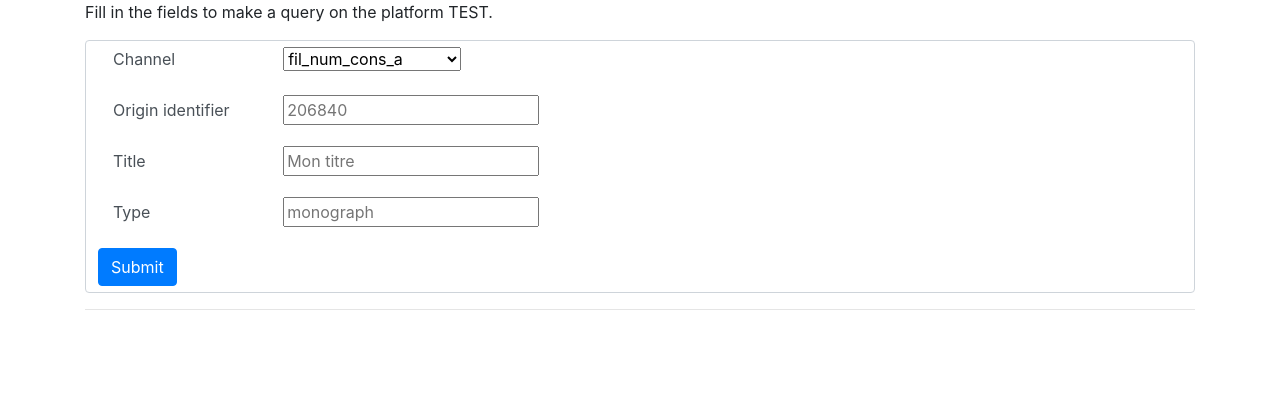
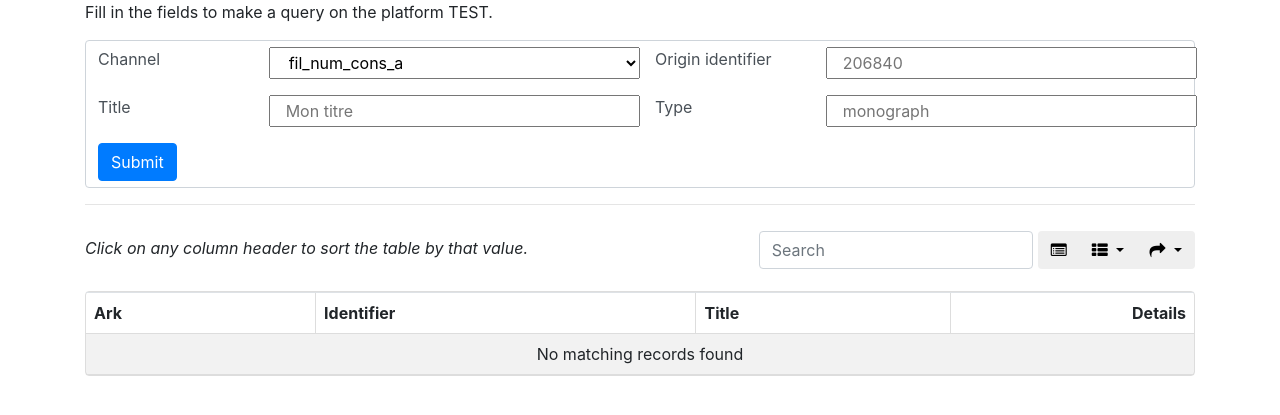
Before and after one commit to tledoux/spar-mets-viewer, a Flask app: page /search in a window 1280 px wide. Shown: the part 56-471 px from the top of the page. Run offline with Flask 2, Linux system fonts and the light colour scheme; some libraries are stand-ins or nearby versions.

Commit message:
use table for responses on sparql query

```diff
--- /dev/null
+++ b/SPARMETSViewer/static/samples/sparqlResponse2.json
@@ -0,0 +1,6 @@
+
+{ "head": { "link": [], "vars": ["ark", "identifiant", "titre"] },
+  "results": { "distinct": false, "ordered": true, "bindings": [
+    { "ark": { "type": "uri", "value": "ark:/12148/bpt6k206840w" }	, "identifiant": { "type": "literal", "value": "206840" }	, "titre": { "type": "literal", "value": "Impressions de Sicile / Princesse Marie Wolkonsky" }},
+    { "ark": { "type": "uri", "value": "ark:/12148/bpt6k206841w" }	, "identifiant": { "type": "literal", "value": "206841" }	, "titre": { "type": "literal", "value": "Mon test" }}
+  ] } }
--- a/SPARMETSViewer/templates/base.html
+++ b/SPARMETSViewer/templates/base.html
@@ -17,8 +17,7 @@
       see documentation at http://bootstrap-table.wenzhixin.net.cn/documentation/
     -->
     <link rel="stylesheet" href="/static/css/bootstrap-table.min.css">
-    <link rel="stylesheet" href="/static/css/bootstrap-treeview.min.css">
-    <link rel="stylesheet" href="/static/css/timeline.css">
+    {% block stylesheet %}{%endblock%}
 
     <script type="text/javascript" src="/static/js/jquery.min.js"></script>
     <!--<script type="text/javascript" src="/static/js/bootstrap.min.js"></script>-->
@@ -30,10 +29,8 @@
     <script type="text/javascript" src="/static/js/bootstrap-table-export.min.js"></script>
 <!--    <script type="text/javascript" src="http://rawgit.com/hhurz/tableExport.jquery.plugin/master/tableExport.js"></script>-->
     <script type="text/javascript" src="/static/js/tableExport.js"></script>
-    <script type="text/javascript" src="/static/js/bootstrap-treeview.min.js"></script>
-    <script type="text/javascript" src="/static/js/d3.v3.min.js"></script>
-    <script type="text/javascript" src="/static/js/d3sparql.js"></script>
     <script type="text/javascript" src="/static/js/rdfDecorator.js"></script>
+    {% block javascriptlib %}{%endblock%}
 </head>
 <body>
 <nav class="navbar navbar-dark bg-primary">
--- a/SPARMETSViewer/templates/search.html
+++ b/SPARMETSViewer/templates/search.html
@@ -3,16 +3,17 @@
   <div class="well">
   <p>{{ _('Fill in the fields to make a query on the platform %(platform)s.', platform=access_platform) }}</p>
   </div>
-  <form class="form-control" enctype="multipart/form-data">
-    <div class="form-group">
-      <label for="channel" class="control-label col-sm-2">{{ _('Channel') }}</label>
+
+  <div class="form-control">
+    <div class="form-group row">
+      <label for="channel" class="control-label col-md-2">{{ _('Channel') }}</label>
       <!--
 SELECT ?c (STRAFTER(STR(?uri), "context/") AS ?alias) WHERE {
   ?c a sparcontext:channel.
   ?c owl:sameAs ?uri.
 } ORDER BY ?uri LIMIT 100
       -->
-      <select id="channel">
+      <select id="channel" class="control-label col-md-4">
         <option value="ark:/12148/br2d2f5z">fil_addn_a</option>
         <option value="ark:/12148/br2d2f66">fil_addn_b</option>
         <option value="ark:/12148/br2d26qc">fil_aud_b</option>
@@ -42,43 +43,99 @@ SELECT ?c (STRAFTER(STR(?uri), "context/") AS ?alias) WHERE {
         <option value="ark:/12148/br2d2cd7">fil_ta_mnpp01</option>
         <option value="ark:/12148/br2d2dkn">fil_ta_mqb01</option>
       </select>
+    <!--</div>
+    <div class="form-group">-->
+      <label for="origin_id" class="control-label col-md-2">{{ _('Origin identifier') }}</label>
+      <input type="text" name="origin_id" id="origin_id" class="col-md-4" placeholder="206840"/>
     </div>
-    <div class="form-group">
-      <label for="origin_id" class="control-label col-sm-2">{{ _('Origin identifier') }}</label>
-      <input type="text" name="origin_id" id="origin_id" placeholder="206840"/>
+    <div class="form-group row">
+      <label for="title" class="control-label col-md-2">{{ _('Title') }}</label>
+      <input type="text" name="title" id="title" class="col-md-4" placeholder="Mon titre"/>
+    <!--</div>
+    <div class="form-group">-->
+      <label for="type" class="control-label col-md-2">{{ _('Type') }}</label>
+      <input type="text" name="type" id="type" class="col-md-4" placeholder="monograph"/>
     </div>
-    <div class="form-group">
-      <label for="title" class="control-label col-sm-2">{{ _('Title') }}</label>
-      <input type="text" name="title" id="title" placeholder="Mon titre"/>
-    </div>
-    <div class="form-group">
-      <label for="type" class="control-label col-sm-2">{{ _('Type') }}</label>
-      <input type="text" name="type" id="type" placeholder="monograph"/>
-    </div>
-    <button class="btn btn-primary" id="btnSubmit" type="button" onclick="exec()">{{ _('Submit') }}</button>
-  </form>
+    <button class="btn btn-primary" id="btnSubmit" type="button">{{ _('Submit') }}</button>
+  </div>
   <hr />
-  <div id="progress" hidden>
-    <div class="row">
-        <div class="col-md-12">
-            <div class="alert alert-info" role="alert">
-                <p class="text-center"><span class="fa fa-refresh fa-spin fa-2x"></span> {{ _('Search in progress.') }}</p>
-            </div>
-        </div>
-    </div>
+  <div id="result">
+  <div id="toolbar">
+  <p><em>{{ _('Click on any column header to sort the table by that value.') }}</em></p>
   </div>
-  <!-- TODO replace by a table -->
-  <div id="result"></div>
+  <table id="table"
+        data-toolbar="#toolbar"
+        data-icons-prefix="fa"
+        data-buttons-class="default"
+        data-striped="true"
+        data-sortable="true"
+        data-search="true"
+        data-show-refresh="false"
+        data-show-toggle="true"
+        data-show-columns="true"
+        data-show-export="true"
+        data-locale="{{ _('en') }}"
+        data-unique-id="ark"
+  >
+  </table>
+  <br/><br />
+  </div>
+
   <script>
+    var $table = $("#table")
+    var $button = $("#btnSubmit")
+    $(function () {
+        $button.click(function () {
+            exec()
+            //$table.bootstrapTable('load', exec());
+        });
+    });
+
+    function addDetail(value, row, index, field) {
+      return '<a href="/upload?ark=' + row['ark'] + '"><button class="btn btn-primary"><span class="fa fa-arrow-circle-down"></span> {{ _("Upload") }}</span></button></a>'
+    }
+
+    function initTable() {
+        $table.bootstrapTable({
+            exportOptions: { ignoreColumn: [3] },
+            columns:
+                [
+                    {
+                        title: '{{ _("ark")|title }}',
+                        field: 'ark',
+                        sortable: true,
+                        switchable: false,
+                    }, {
+                        title: '{{ _("identifier")|title }}',
+                        field: 'identifiant',
+                        sortable: true,
+                    }, {
+                        title: '{{ _("title")|title }}',
+                        field: 'titre',
+                        sortable: true,
+                    }, {
+                        title: '{{ _("details")|title }}',
+                        field: 'details',
+                        valign: 'middle',
+                        'tableexport-display': 'none',
+                        sortable: false,
+                        align: 'right',
+                        formatter: addDetail
+                    }
+                ],
+        })
+    };
+
     function exec() {
-      d3.select("#progress").attr("hidden", null)
-      d3.select("#btnSubmit").attr("disabled", "disabled")
-      var endpoint = "/sparql"
+      $button.attr("disabled", "disabled")
+      $table.bootstrapTable('showLoading')
+
+      var endpoint = "/query"
       // Retrieve the fields
-      var channel = d3.select("#channel").property("value")
-      var originId = d3.select("#origin_id").property("value")
-      var type = d3.select("#type").property("value")
-      var title = d3.select("#title").property("value")
+      var channel = $("#channel").val()
+      var originId = $("#origin_id").val()
+      var type = $("#type").val()
+      var title = $("#title").val()
       // Build the SPARQL
       var sparql = "SELECT " +
         "?ark (?prodId AS ?identifiant) ?titre WHERE { " +
@@ -100,24 +157,21 @@ SELECT ?c (STRAFTER(STR(?uri), "context/") AS ?alias) WHERE {
       }
       sparql += "} } ORDER BY ?prodId LIMIT 20"
       console.log("SPARQL [" + endpoint + "]: " + sparql)
+
       // Launch the query and invoke render() when results arrived
-      d3sparql.query(endpoint, sparql, render)
+      $.getJSON(endpoint, { query: sparql }).done(render)
     }
 
     function render(json) {
-      var config = {
-        "selector": "#result"
-      }
-      d3sparql.htmltable(json, config)
-      d3.select("#progress").attr("hidden", true)
-      d3.select("#btnSubmit").attr("disabled", null)
+      $button.attr("disabled", null)
+      $table.bootstrapTable('hideLoading')
 
-      // Now add the detail column
-      var myTable = d3.select("#result").select("div").select("table")
-      myTable.select("thead").select("tr").append("th").style({"background": "#eeeeee","text-transform": "capitalize"}).text("{{ _('Details') }}")
-      var myRows = myTable.select("tbody").selectAll("tr")
-      var myCells = myRows.append("td").append("a").attr("href",function(val) { return "/upload?ark=" + val.ark.value }).append("button").attr("class", "btn btn-primary").insert("span").attr("class", "fa fa-arrow-circle-down").text(" {{ _('Upload') }}")
+      $table.bootstrapTable('load', json)
     }
     //
+
+    $(function () {
+        initTable();
+    });
   </script>
 {% endblock %}
--- a/SPARMETSViewer/views.py
+++ b/SPARMETSViewer/views.py
@@ -3,9 +3,9 @@
 import os
 import sys
 
-from flask import request, render_template
+from flask import request, render_template, Response
 from flask_babel import gettext
-from requests import get  # to make GET request
+from requests import get, codes  # to make GET request
 from werkzeug.utils import secure_filename
 
 from SPARMETSViewer import app, babel, db
@@ -13,7 +13,7 @@ from config import LANGUAGES
 
 from .models import METS
 from .parsemets import METSFile
-from .rdfquery import label_query
+from .rdfquery import label_query, from_sparql_results_to_json
 
 
 @babel.localeselector
@@ -80,6 +80,34 @@ def label_access(label):
     if platform is None:
         return
     return label_query(label, platform)
+
+
+@app.route("/query", methods=['GET', 'POST'])
+def query_json():
+    """Make a SPARQL query and get back a simple json for table"""
+    if request.method == 'POST':
+        query = request.form.get("query")
+    else:
+        query = request.args.get("query")
+    if query is None:
+        resp = Response("No query", status=codes.bad_request, mimetype="text/plain")
+        return resp
+    app.logger.debug("THL QUERY with %s", query)
+    platform = app.config['ACCESS_PLATFORM']
+    if platform is None:
+        return
+    endpoint = app.config['ACCESS_ENDPOINT']
+    response = get(
+        endpoint,
+        headers={'Accept': 'application/sparql-results+json'},
+        params={'query': query, 'format': 'application/sparql-results+json'})
+    app.logger.debug("THL SPARQL response %s", response.status_code)
+    if response.status_code != codes.ok:
+        resp = Response(response.data, status=response.status_code, mimetype=response.content_type)
+        return resp
+    results = response.json()
+    # app.logger.debug("THL JSON response %s", results)
+    return from_sparql_results_to_json(results)
 
 
 @app.route("/sparql", methods=['GET', 'POST'])
```
Also changed, not shown: SPARMETSViewer/rdfquery.py (+26 -10 lines), SPARMETSViewer/templates/aip.html (+10 -0 lines), SPARMETSViewer/static/js/bootstrap-treeview.min.js, SPARMETSViewer/translations/fr/LC_MESSAGES/messages.po.
